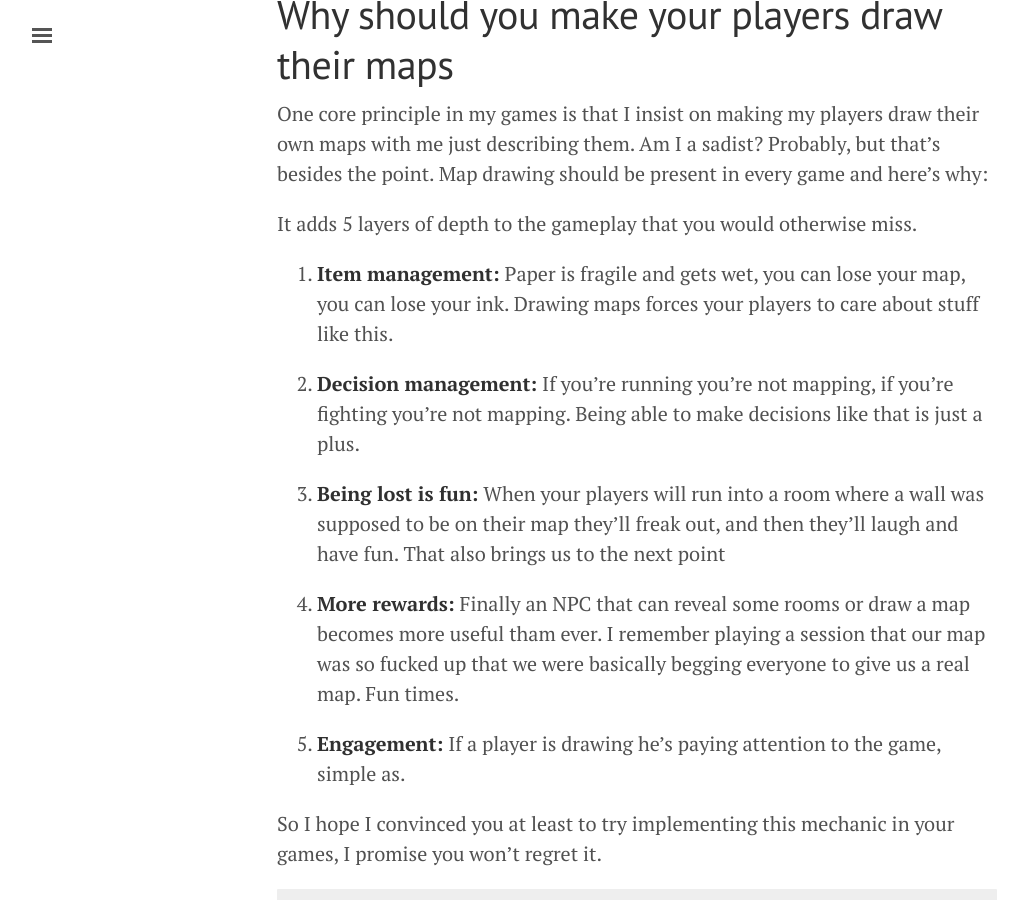
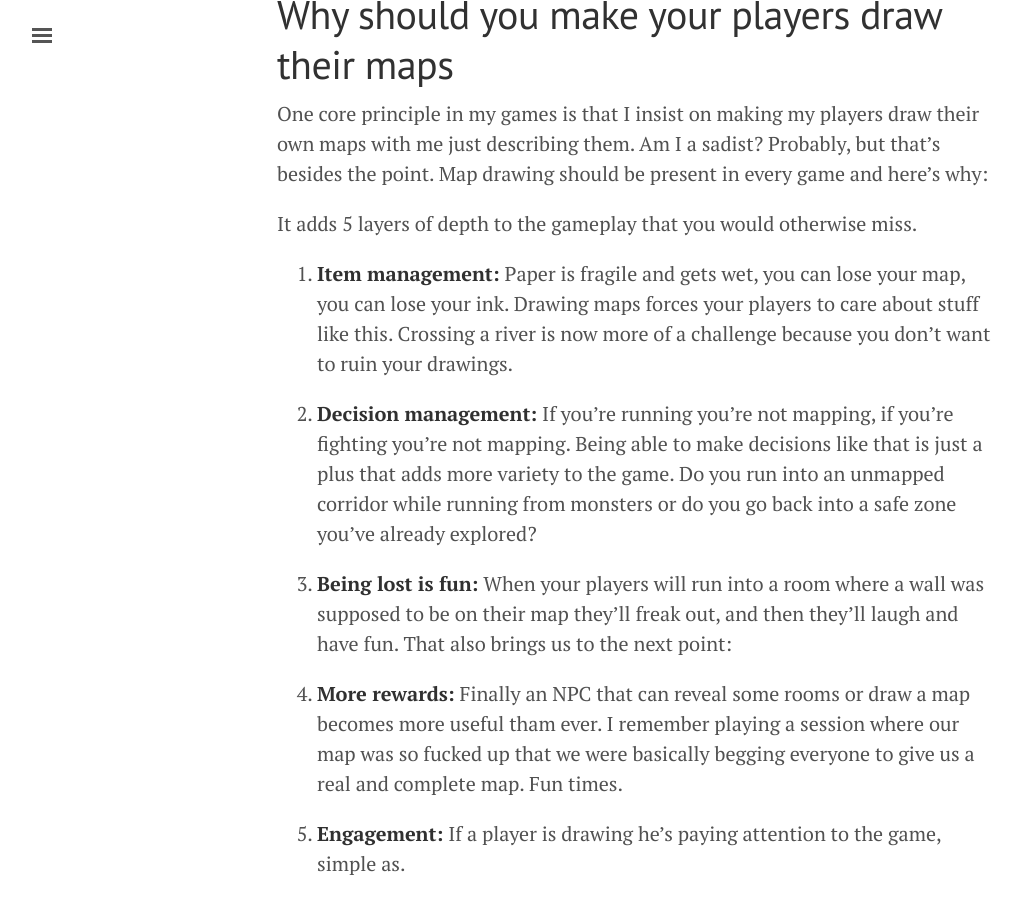
Before and after one commit to thevinter/thevinter.github.io, a Jekyll site: the page built from _posts/2021-01-24-make-them-draw.md, in a window 1280 px wide and 900 px high, scrolled down 727 px. Shown: the whole window, without its empty margins (3-1031 px from the left). Built offline with Jekyll 4.4.1, drawn with Linux system fonts in a browser that asks for light colours.

Commit message:
fixed map post

```diff
--- a/_posts/2021-01-24-make-them-draw.md
+++ b/_posts/2021-01-24-make-them-draw.md
@@ -13,13 +13,13 @@ One core principle in my games is that I insist on making my players draw their
 
 It adds 5 layers of depth to the gameplay that you would otherwise miss.
 
-1. **Item management:** Paper is fragile and gets wet, you can lose your map, you can lose your ink. Drawing maps forces your players to care about stuff like this.
+1. **Item management:** Paper is fragile and gets wet, you can lose your map, you can lose your ink. Drawing maps forces your players to care about stuff like this. Crossing a river is now more of a challenge because you don't want to ruin your drawings.
 
-2. **Decision management:** If you're running you're not mapping, if you're fighting you're not mapping. Being able to make decisions like that is just a plus.
+2. **Decision management:** If you're running you're not mapping, if you're fighting you're not mapping. Being able to make decisions like that is just a plus that adds more variety to the game. Do you run into an unmapped corridor while running from monsters or do you go back into a safe zone you've already explored?
 
-3. **Being lost is fun:** When your players will run into a room where a wall was supposed to be on their map they'll freak out, and then they'll laugh and have fun. That also brings us to the next point
+3. **Being lost is fun:** When your players will run into a room where a wall was supposed to be on their map they'll freak out, and then they'll laugh and have fun. That also brings us to the next point:
 
-4. **More rewards:** Finally an NPC that can reveal some rooms or draw a map becomes more useful tham ever. I remember playing a session that our map was so fucked up that we were basically begging everyone to give us a real map. Fun times.
+4. **More rewards:** Finally an NPC that can reveal some rooms or draw a map becomes more useful tham ever. I remember playing a session where our map was so fucked up that we were basically begging everyone to give us a real and complete map. Fun times.
 
 5. **Engagement:** If a player is drawing he's paying attention to the game, simple as.
 
```
